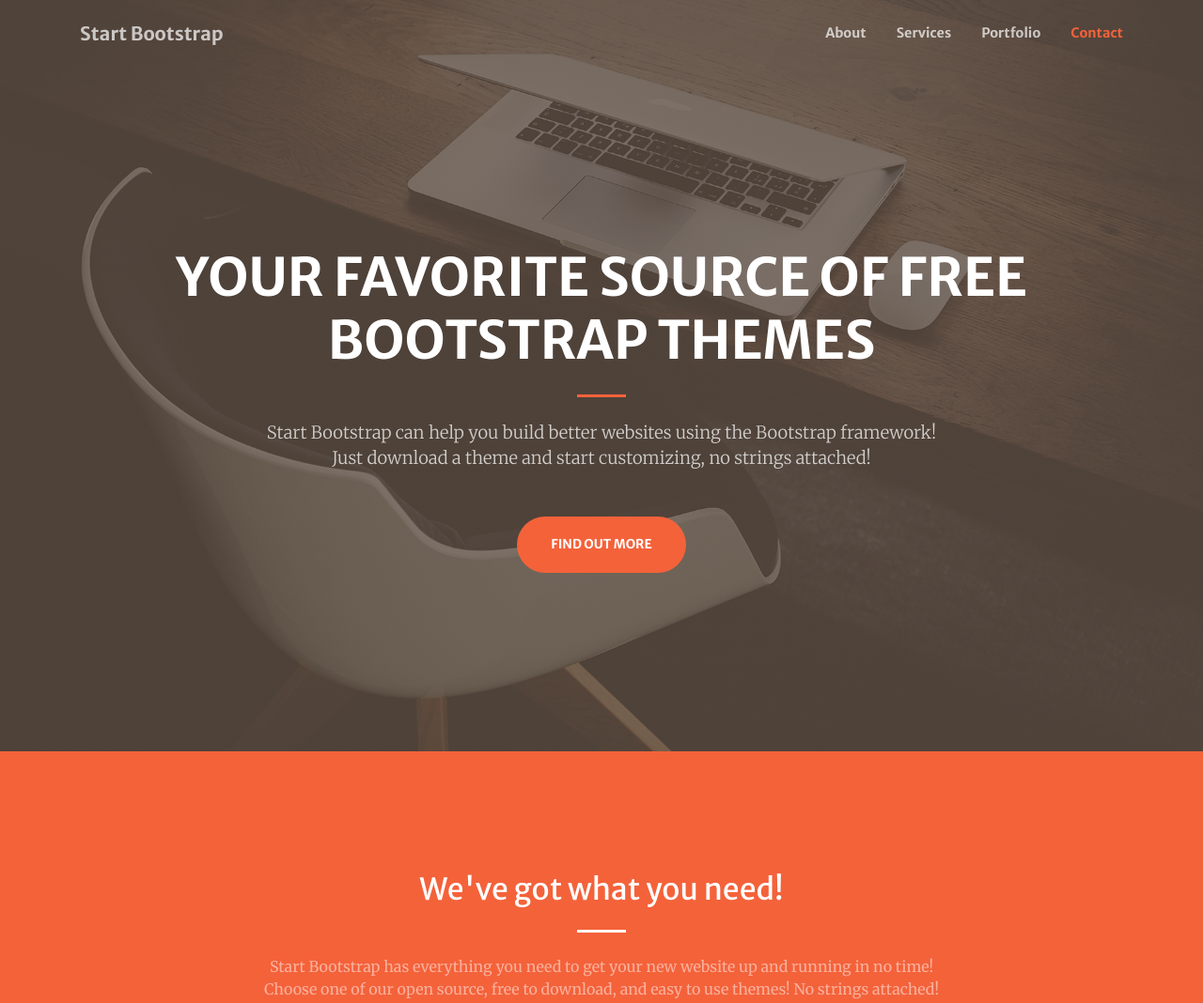
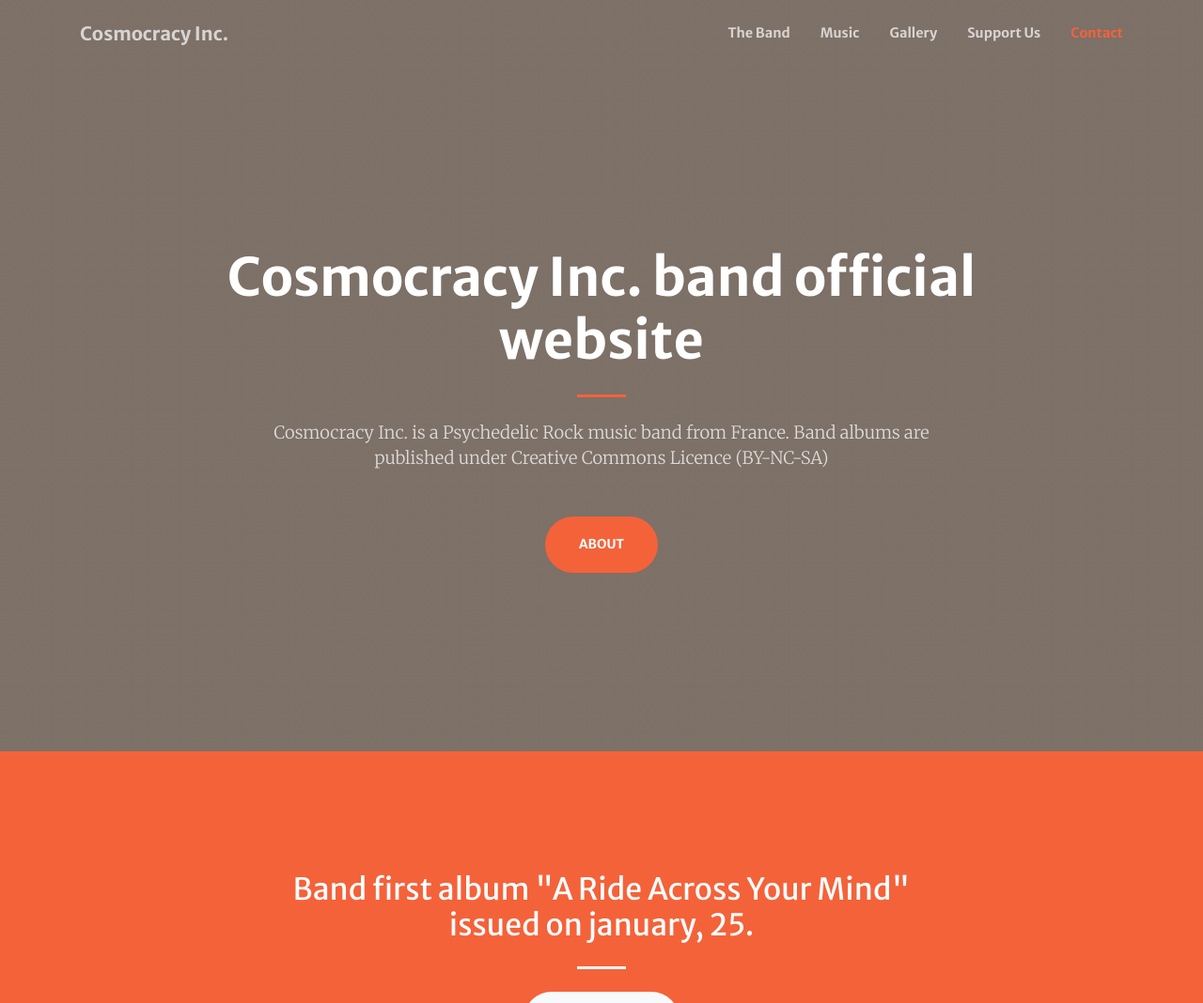
Before and after one commit to nicoo222/Cosmocracy-Inc.-Website, a website with bundled scripts: page index.html in a window 1280 px wide. Shown: the top 1068 px of the page at 94% size. Built offline with nearby package versions, Linux system fonts and the light colour scheme; files whose address does not match are found by name.

Commit message:
First menu version + welcome page

```diff
--- a/index.html
+++ b/index.html
@@ -8,7 +8,7 @@
   <meta name="description" content="">
   <meta name="author" content="">
 
-  <title>Creative - Start Bootstrap Theme</title>
+  <title>Cosmocracy Inc.</title>
 
   <!-- Font Awesome Icons -->
   <link href="vendor/fontawesome-free/css/all.min.css" rel="stylesheet" type="text/css">
@@ -16,6 +16,8 @@
   <!-- Google Fonts -->
   <link href="https://fonts.googleapis.com/css?family=Merriweather+Sans:400,700" rel="stylesheet">
   <link href='https://fonts.googleapis.com/css?family=Merriweather:400,300,300italic,400italic,700,700italic' rel='stylesheet' type='text/css'>
+  <!-- Add icon library -->
+  <link rel="stylesheet" href="https://cdnjs.cloudflare.com/ajax/libs/font-awesome/4.7.0/css/font-awesome.min.css">
 
   <!-- Plugin CSS -->
   <link href="vendor/magnific-popup/magnific-popup.css" rel="stylesheet">
@@ -30,26 +32,35 @@
   <!-- Navigation -->
   <nav class="navbar navbar-expand-lg navbar-light fixed-top py-3" id="mainNav">
     <div class="container">
-      <a class="navbar-brand js-scroll-trigger" href="#page-top">Start Bootstrap</a>
+      <a class="navbar-brand js-scroll-trigger" href="#page-top">Cosmocracy Inc.</a>
       <button class="navbar-toggler navbar-toggler-right" type="button" data-toggle="collapse" data-target="#navbarResponsive" aria-controls="navbarResponsive" aria-expanded="false" aria-label="Toggle navigation">
         <span class="navbar-toggler-icon"></span>
       </button>
       <div class="collapse navbar-collapse" id="navbarResponsive">
         <ul class="navbar-nav ml-auto my-2 my-lg-0">
           <li class="nav-item">
-            <a class="nav-link js-scroll-trigger" href="#about">About</a>
+            <a class="nav-link js-scroll-trigger" href="#about">The Band</a>
           </li>
           <li class="nav-item">
-            <a class="nav-link js-scroll-trigger" href="#services">Services</a>
+            <a class="nav-link js-scroll-trigger" href="#music">Music</a>
           </li>
           <li class="nav-item">
-            <a class="nav-link js-scroll-trigger" href="#portfolio">Portfolio</a>
+            <a class="nav-link js-scroll-trigger" href="#gallery">Gallery</a>
+          </li>
+          <li class="nav-item">
+            <a class="nav-link js-scroll-trigger" href="#support">Support Us</a>
           </li>
           <li class="nav-item">
             <a class="nav-link js-scroll-trigger" href="#contact">Contact</a>
           </li>
+          <!--<li class="nav-item">
+            <a class="fa fa-facebook" href="https://www.facebook.com/CosmocracyInc/"></a>
+          </li>
+          <li class="nav-item">
+            <a class="fa-youtube" href="https://www.youtube.com/channel/UC_Qfn1rAc5Gg9j0K7rou2yg/featured"></a>
+          </li> -->
         </ul>
-      </div>
+      </div><!-- Add font awesome icons -->
     </div>
   </nav>
 
@@ -58,12 +69,12 @@
     <div class="container h-100">
       <div class="row h-100 align-items-center justify-content-center text-center">
         <div class="col-lg-10 align-self-end">
-          <h1 class="text-uppercase text-white font-weight-bold">Your Favorite Source of Free Bootstrap Themes</h1>
+          <h1 class="text-white font-weight-bold">Cosmocracy Inc. band official website</h1>
           <hr class="divider my-4">
         </div>
         <div class="col-lg-8 align-self-baseline">
-          <p class="text-white-75 font-weight-light mb-5">Start Bootstrap can help you build better websites using the Bootstrap framework! Just download a theme and start customizing, no strings attached!</p>
-          <a class="btn btn-primary btn-xl js-scroll-trigger" href="#about">Find Out More</a>
+          <p class="text-white-75 font-weight-light mb-5">Cosmocracy Inc. is a Psychedelic Rock music band from France. Band albums are published under Creative Commons Licence (BY-NC-SA)</p>
+          <a class="btn btn-primary btn-xl js-scroll-trigger" href="#about">About</a>
         </div>
       </div>
     </div>
@@ -74,9 +85,9 @@
     <div class="container">
       <div class="row justify-content-center">
         <div class="col-lg-8 text-center">
-          <h2 class="text-white mt-0">We've got what you need!</h2>
+          <h2 class="text-white mt-0">Band first album "A Ride Across Your Mind" issued on january, 25.</h2>
           <hr class="divider light my-4">
-          <p class="text-white-50 mb-4">Start Bootstrap has everything you need to get your new website up and running in no time! Choose one of our open source, free to download, and easy to use themes! No strings attached!</p>
+          <p class="text-white-50 mb-4"></p>
           <a class="btn btn-light btn-xl js-scroll-trigger" href="#services">Get Started!</a>
         </div>
       </div>
@@ -84,7 +95,7 @@
   </section>
 
   <!-- Services Section -->
-  <section class="page-section" id="services">
+  <section class="page-section" id="music">
     <div class="container">
       <h2 class="text-center mt-0">At Your Service</h2>
       <hr class="divider my-4">
@@ -122,7 +133,7 @@
   </section>
 
   <!-- Portfolio Section -->
-  <section id="portfolio">
+  <section id="gallery">
     <div class="container-fluid p-0">
       <div class="row no-gutters">
         <div class="col-lg-4 col-sm-6">
@@ -220,20 +231,20 @@
     <div class="container">
       <div class="row justify-content-center">
         <div class="col-lg-8 text-center">
-          <h2 class="mt-0">Let's Get In Touch!</h2>
+          <h2 class="mt-0">Contact information</h2>
           <hr class="divider my-4">
-          <p class="text-muted mb-5">Ready to start your next project with us? Give us a call or send us an email and we will get back to you as soon as possible!</p>
+          <p class="text-muted mb-5">Give us a call or send us an email and we will get back to you as soon as possible!</p>
         </div>
       </div>
       <div class="row">
         <div class="col-lg-4 ml-auto text-center mb-5 mb-lg-0">
           <i class="fas fa-phone fa-3x mb-3 text-muted"></i>
-          <div>+1 (202) 555-0149</div>
+          <div>+33 677817139</div>
         </div>
         <div class="col-lg-4 mr-auto text-center">
           <i class="fas fa-envelope fa-3x mb-3 text-muted"></i>
           <!-- Make sure to change the email address in anchor text AND the link below! -->
-          <a class="d-block" href="mailto:contact@yourwebsite.com">contact@yourwebsite.com</a>
+          <a class="d-block" href="mailto:cosmocracyinc.theband@mail.com">cosmocracyinc.theband@gmail.com</a>
         </div>
       </div>
     </div>
@@ -242,7 +253,7 @@
   <!-- Footer -->
   <footer class="bg-light py-5">
     <div class="container">
-      <div class="small text-center text-muted">Copyright &copy; 2019 - Start Bootstrap</div>
+      <div class="small text-center text-muted">Copyright &copy; 2019 - Cosmocracy Inc.</div>
     </div>
   </footer>
 
--- a/scss/_masthead.scss
+++ b/scss/_masthead.scss
@@ -4,7 +4,7 @@
   padding-bottom: calc(10rem - #{$navbar-height});
   // replace the masthead.jpg image in the /img directory to change the image
   // if the image name change, make sure to update the url path below!
-  background: linear-gradient(to bottom, #{fade-out($brown, .2)} 0%,#{fade-out($brown, .2)} 100%), url('../img/bg-masthead.jpg');
+  background: linear-gradient(to bottom, #{fade-out($brown, .2)} 0%,#{fade-out($brown, .2)} 100%), url('../img/bg-fractal.jpg');
   background-position: center;
   background-repeat: no-repeat;
   background-attachment: scroll;
```
Also changed, not shown: css/creative.css, css/creative.min.css, img/bg-fractal.jpg (added), img/bg-masthead.jpg (deleted).
